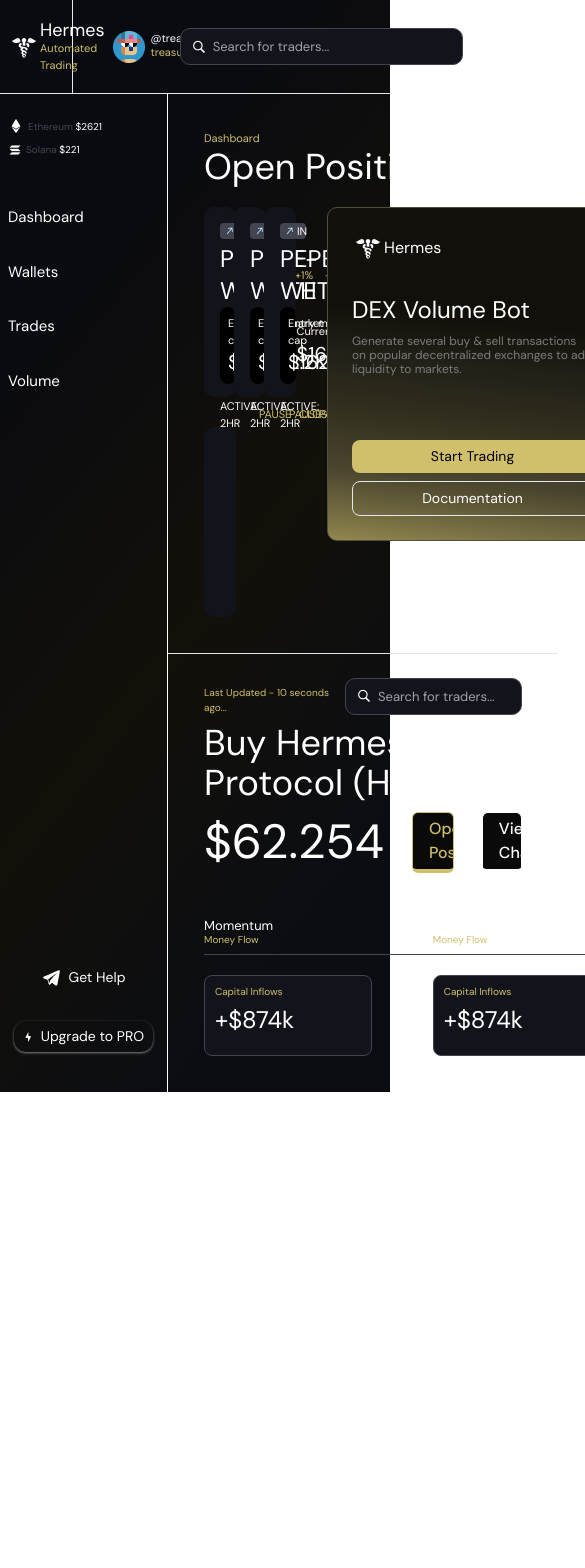
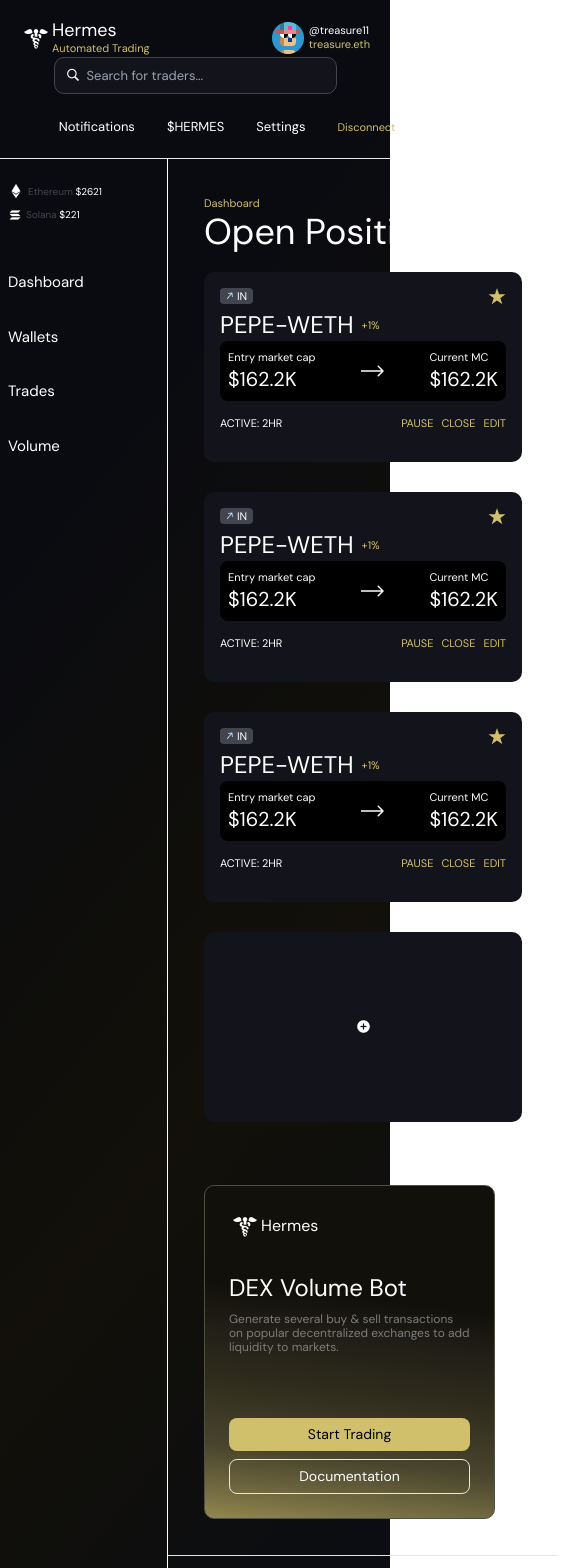
Before and after one commit to indrajith76/hermes-fontend, a Next.js app: page / in a window 390 px wide. Shown: the top 1568 px of the page, 585 px wide, since content can reach past the window. Before the commit the page ends 1092 px from the top, so only its background shows below. Built offline with nearby package versions, Linux system fonts and the light colour scheme.

Commit message:
added responsiveness

```diff
--- a/app/Wallets/page.jsx
+++ b/app/Wallets/page.jsx
@@ -4,6 +4,8 @@
       <div className="p-9">
         <p className="text-golden text-[11px]">Wallets</p>
         <p className="text-4xl mb-5">Active Wallets</p>
+        <div className="w-[520px] lg:w-auto overflow-auto">
+
         <table className="w-[1017px] border-separate border-spacing-y-2">
           <thead>
             <tr>
@@ -44,6 +46,7 @@
             </tr>
           </tbody>
         </table>
+        </div>
       </div>
 
       <div className="border-t p-9 pt-6">
@@ -68,7 +71,7 @@
         </div>
         <h2 className="text-4xl leading-10 mt-2">All Wallets</h2>
 
-        <div className="flex flex-col gap-5 py-5 w-[935px] border-t border-[#26272E] mt-8">
+        <div className="flex flex-col gap-5 py-5 w-full lg:w-[935px] border-t border-[#26272E] mt-8">
           {[1, 2, 3, 4].map((item, idx) => (
             <div key={idx} className="flex items-center justify-between">
               <p className="text-[13px]">
--- a/app/page.js
+++ b/app/page.js
@@ -16,8 +16,8 @@
         <p className="text-golden text-[11px]">Dashboard</p>
         <p className="text-4xl mb-5">Open Positions</p>
 
-        <div className=" flex gap-[63px]">
-          <div className="w-full grid grid-cols-3 gap-[30px]">
+        <div className=" flex flex-col lg:flex-row gap-[63px]">
+          <div className="w-full grid md:grid-cols-2 lg:grid-cols-3 gap-[30px]">
             <div className="bg-[#13141B] p-4 h-[190px] rounded-[10px]">
               <div className="flex justify-between items-center">
                 <p className="flex items-center gap-1 text-[11px] bg-[#424550] px-[6px] rounded">
@@ -322,45 +322,45 @@
           </button>
         </div>
 
-        <div className=" w-[915px] ">
-          <div className="border-b border-[#424550] mb-5 pb-2 grid grid-cols-4">
-            <div className="w-[168px]">
+        <div className=" lg:w-[915px] ">
+          <div className="border-b border-[#424550] mb-5 pb-2 grid grid-cols-4 gap-2">
+            <div className="lg:w-[168px]">
               <p className="text-[13px] leading-4">Momentum</p>
               <p className="text-[10px] text-[#D0C06C] leading-3">Money Flow</p>
             </div>
-            <div className="w-[168px]">
+            <div className="lg:w-[168px]">
               <p className="text-[13px] leading-4">Momentum</p>
               <p className="text-[10px] text-[#D0C06C] leading-3">Money Flow</p>
             </div>
-            <div className="w-[168px]">
+            <div className="lg:w-[168px]">
               <p className="text-[13px] leading-4">Momentum</p>
               <p className="text-[10px] text-[#D0C06C] leading-3">Money Flow</p>
             </div>
-            <div className="w-[168px]">
+            <div className="lg:w-[168px]">
               <p className="text-[13px] leading-4">Momentum</p>
               <p className="text-[10px] text-[#D0C06C] leading-3">Money Flow</p>
             </div>
           </div>
-          <div className="grid grid-cols-4">
-            <div className="w-[168px] h-[81px] bg-[#13141B] border border-[#424550] rounded-lg p-[10px]">
+          <div className="grid grid-cols-4 gap-2">
+            <div className="lg:w-[168px] h-[81px] bg-[#13141B] border border-[#424550] rounded-lg p-[10px]">
               <p className="text-[10px] leading-3 text-[#D0C06C]">
                 Capital Inflows
               </p>
               <p className="text-2xl leading-8 mt-[6px]">+$874k</p>
             </div>
-            <div className="w-[168px] h-[81px] bg-[#13141B] border border-[#424550] rounded-lg p-[10px]">
+            <div className="lg:w-[168px] h-[81px] bg-[#13141B] border border-[#424550] rounded-lg p-[10px]">
               <p className="text-[10px] leading-3 text-[#D0C06C]">
                 Capital Inflows
               </p>
               <p className="text-2xl leading-8 mt-[6px]">+$874k</p>
             </div>
-            <div className="w-[168px] h-[81px] bg-[#13141B] border border-[#424550] rounded-lg p-[10px]">
+            <div className="lg:w-[168px] h-[81px] bg-[#13141B] border border-[#424550] rounded-lg p-[10px]">
               <p className="text-[10px] leading-3 text-[#D0C06C]">
                 Capital Inflows
               </p>
               <p className="text-2xl leading-8 mt-[6px]">+$874k</p>
             </div>
-            <div className="w-[168px] h-[81px] bg-[#13141B] border border-[#424550] rounded-lg p-[10px]">
+            <div className="lg:w-[168px] h-[81px] bg-[#13141B] border border-[#424550] rounded-lg p-[10px]">
               <p className="text-[10px] leading-3 text-[#D0C06C]">
                 Capital Inflows
               </p>
--- a/components/Navbar.jsx
+++ b/components/Navbar.jsx
@@ -3,8 +3,8 @@
 
 const Navbar = () => {
   return (
-    <div className="border-b flex items-center">
-      <div className=" w-[192px] border-r pl-2 py-5">
+    <div className="border-b flex flex-col lg:flex-row lg:items-center">
+      <div className="hidden lg:block w-[192px] lg:border-r pl-2 py-5">
         <Link className="flex items-center" href="/">
           <img src="/images/logo.png" alt="" />
           <div>
@@ -13,8 +13,24 @@
           </div>
         </Link>
       </div>
-      <div className=" flex items-center justify-between w-full px-10">
+      <div className="flex lg:hidden justify-between px-5 pt-5">
+        <Link className="flex items-center" href="/">
+          <img src="/images/logo.png" alt="" />
+          <div>
+            <p className="text-lg m-0 leading-5">Hermes</p>
+            <p className="text-[11px] text-[#D0C06C]">Automated Trading</p>
+          </div>
+        </Link>
         <div className="flex items-center gap-[5px]">
+          <img src="/images/Ellipse1.png" alt="" />
+          <div>
+            <p className="text-[11px] leading-3">@treasure11</p>
+            <p className="text-[11px] text-[#D0C06C]">treasure.eth</p>
+          </div>
+        </div>
+      </div>
+      <div className="flex flex-col lg:flex-row items-center justify-between gap-5 lg:gap-0 w-full px-10 mb-5 lg:mb-0">
+        <div className="hidden lg:flex items-center gap-[5px]">
           <img src="/images/Ellipse1.png" alt="" />
           <div>
             <p className="text-[11px] leading-3">@treasure11</p>
--- a/components/Sidebar.jsx
+++ b/components/Sidebar.jsx
@@ -4,7 +4,7 @@
 const Sidebar = () => {
   return (
     <div className="flex flex-col justify-between border-r border-white text-white">
-      <div className="w-[167px] h-full px-2 pt-6">
+      <div className="w-[167px] h-screen px-2 pt-6">
         <ul className="flex flex-col gap-2">
           <li>
             <Link href="#" className="flex items-center gap-1">
```
